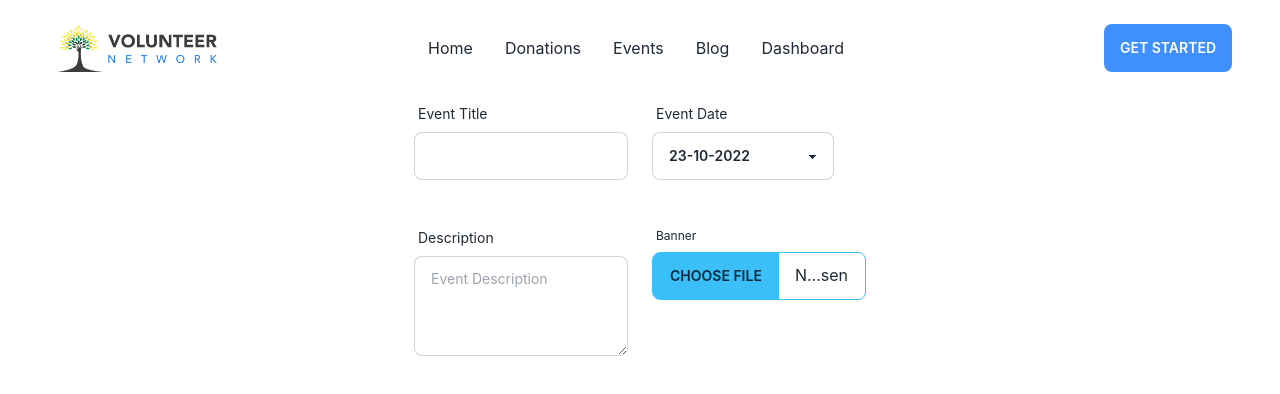
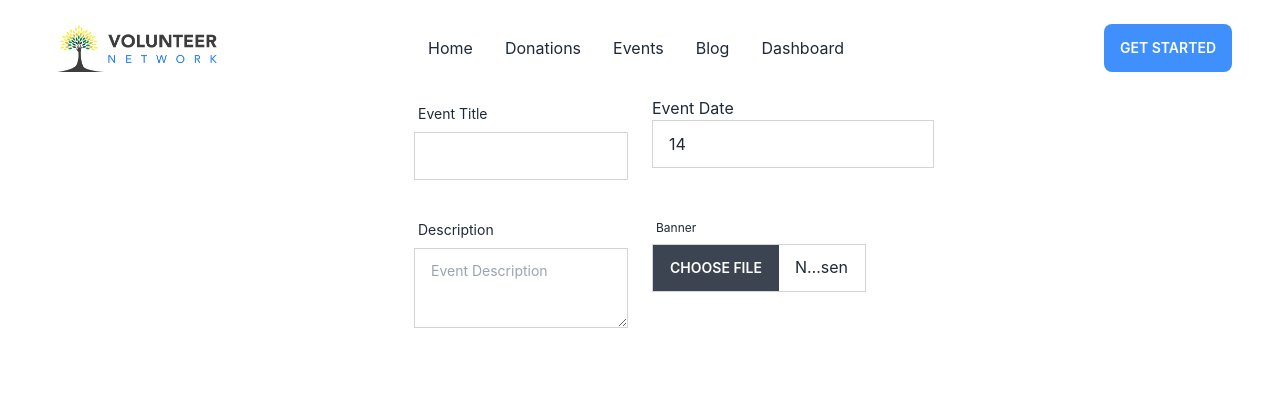
Before and after one commit to Amdadullah-Raihan/volunteer-network-client, a React (Create React App) app: page /dashboard/add-event in a window 1280 px wide. Shown: the top 394 px of the page. Built offline with nearby package versions, Linux system fonts and the light colour scheme.

Commit message:
react-calender added inside add-event

```diff
--- a/package.json
+++ b/package.json
@@ -8,6 +8,7 @@
     "@testing-library/user-event": "^13.5.0",
     "daisyui": "^2.50.0",
     "react": "^18.2.0",
+    "react-calendar": "^4.0.0",
     "react-dom": "^18.2.0",
     "react-router-dom": "^6.8.1",
     "react-scripts": "5.0.1",
--- a/src/components/Dashboard/AddEvent.js
+++ b/src/components/Dashboard/AddEvent.js
@@ -1,34 +1,51 @@
-import React from 'react';
+import React, { useState } from 'react';
+import Calendar from 'react-calendar';
+
 
 const AddEvent = () => {
+    const [value, onChange] = useState(new Date());
+    const [open, setOpen] = useState(false)
+
+    console.log(value);
     return (
-        <section className='px-6 rounded-[20px] form-control w-full text-start max-w-[500px] mx-auto grid grid-cols-2 gap-x-6 gap-y-10'>
+        <section className='px-6 rounded-[20px] w-full text-start max-w-[500px] mx-auto grid grid-cols-2 gap-x-6 gap-y-8'>
             <div className=''>
 
                 <label className='label'>
                     <span className='label-text'>Event Title</span>
                 </label>
-                <input type="text" name="" className="input input-bordered  w-full max-w-xs" id="" />
+                <input type="text" name="" className="input input-bordered rounded-[0]  w-full max-w-xs" id="" />
             </div>
-            <div>
+            {/* <div>
 
                 <label className="label">
                     <span className="label-text">Event Date</span>
                 </label>
-                <select className="select select-bordered">
-                    <option disabled selected>23-10-2022</option>
-                    <option>Star Wars</option>
-                    <option>Harry Potter</option>
-                    <option>Lord of the Rings</option>
-                    <option>Planet of the Apes</option>
-                    <option>Star Trek</option>
+                <select className="select select-bordered w-full rounded-[0]">
+                    <option  selected> {value.getDay()}-{value.getMonth()}-{value.getFullYear()} </option>
+                    <option className='h-auto'>
+                        <div className='h-auto'>
+                            <Calendar onChange={onChange} value={value}></Calendar>
+                        </div>
+                    </option>
+
                 </select>
+            </div> */}
+            <div className='relative'>
+                <label className='lebel'>
+                    <span className='lebel-text'>Event Date</span>
+                </label>
+                <input className='input input-bordered rounded-none' type="text" onClick={()=>setOpen(!open)} value={value.getDate()} />
+                {
+                    open && <Calendar className='absolute z-10 bg-blue-100 p-10 min-w-[200px]' onChange={onChange} value={value} />
+                }
+
             </div>
             <div>
                 <label className="label">
                     <span className="label-text">Description</span>
                 </label>
-                <textarea className="textarea textarea-bordered w-full min-h-[100px] " placeholder="Event Description">
+                <textarea className="textarea textarea-bordered w-full min-h-[80px] rounded-[0]" placeholder="Event Description">
 
                 </textarea>
             </div>
@@ -39,7 +56,7 @@ const AddEvent = () => {
                     <span className="label-text-alt">Banner</span>
 
                 </label>
-                <input type="file" className="file-input file-input-bordered file-input-info w-full max-w-xs" />
+                <input type="file" className="file-input file-input-bordered  w-full max-w-xs rounded-[0]" />
             </div>
 
         </section>
```
Also changed, not shown: 1 other file (tests, documents, lock files or other folders).
